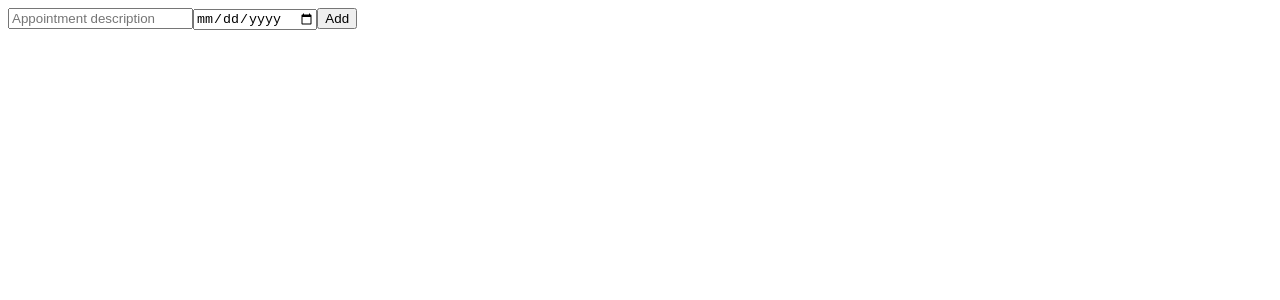
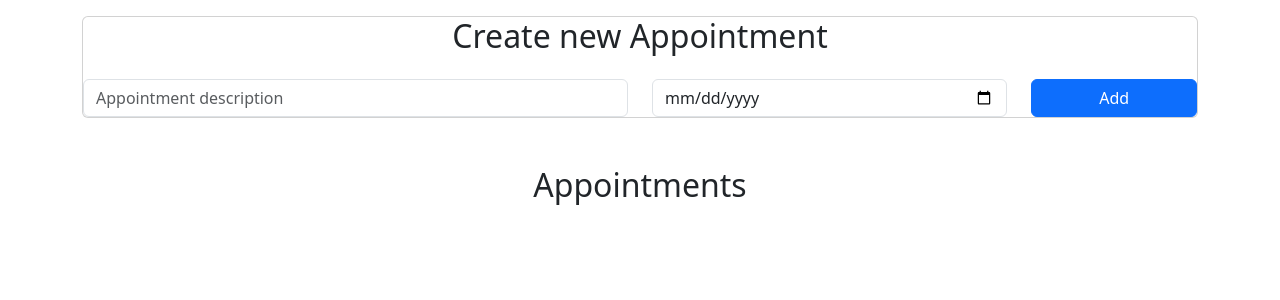
Before and after one commit to chetanananthu/Sample_AngularDemo, an Angular app: page / in a window 1280 px wide. Shown: the top 300 px of the page. Built offline with nearby package versions, Linux system fonts and the light colour scheme.

Commit message:
styling the application

```diff
--- a/package.json
+++ b/package.json
@@ -18,6 +18,7 @@
     "@angular/platform-browser": "^16.1.0",
     "@angular/platform-browser-dynamic": "^16.1.0",
     "@angular/router": "^16.1.0",
+    "bootstrap": "5.3",
     "rxjs": "~7.8.0",
     "tslib": "^2.3.0",
     "zone.js": "~0.13.0"
--- a/src/app/appointment-list/appointment-list.component.html
+++ b/src/app/appointment-list/appointment-list.component.html
@@ -1,12 +1,28 @@
-<div>
-    <input [(ngModel)]="newAppointmentTitle" placeholder="Appointment description">
-    <input [(ngModel)]="newAppointmentDate" type="date" placeholder="Appointment date">
-    <button (click)="addAppointment()">Add</button>
+<div class="container">
+    <div class="card mt-3">
+        <div class="row">
+            <div class="col">
+                <h2 class="text-center">Create new Appointment</h2>
+            </div>
+        </div>
+        <div class="row mt-3">
+            <div class="col-md-6">
+                <input class="form-control" [(ngModel)]="newAppointmentTitle" placeholder="Appointment description">
+            </div>
+            <div class="col-md-4">
+                <input class="form-control" [(ngModel)]="newAppointmentDate" type="date" placeholder="Appointment date">
+            </div>
+            <div class="col-md-2">
+                <button class="btn btn-primary w-100" (click)="addAppointment()">Add</button>
+            </div>
+        </div>
+    </div>
+
+    <h2 class="text-center mt-5">Appointments</h2>
+    <ul class="list-group mt-3">
+        <li class="list-group-item d-flex justify-content-between align-items-center " *ngFor="let appointment of appointments; index as i">
+            {{appointment.id}}{{appointment.title}}{{appointment.date | date :'dd.MM.yyyy'}}
+            <button class="btn btn-danger" (click)="deleteAppointment(i)">Delete</button>
+        </li>
+    </ul>
 </div>
-
-<ul>
-    <li *ngFor="let appointment of appointments; index as i">
-        {{appointment.id}}{{appointment.title}}{{appointment.date | date :'dd.MM.yyyy'}}
-        <button (click)="deleteAppointment(i)">Delete</button>
-    </li>
-</ul>
--- a/src/styles.css
+++ b/src/styles.css
@@ -1 +1,3 @@
 /* You can add global styles to this file, and also import other style files */
+
+@import "~bootstrap/dist/css/bootstrap.min.css"
```
Also changed, not shown: 1 other file (tests, documents, lock files or other folders).
